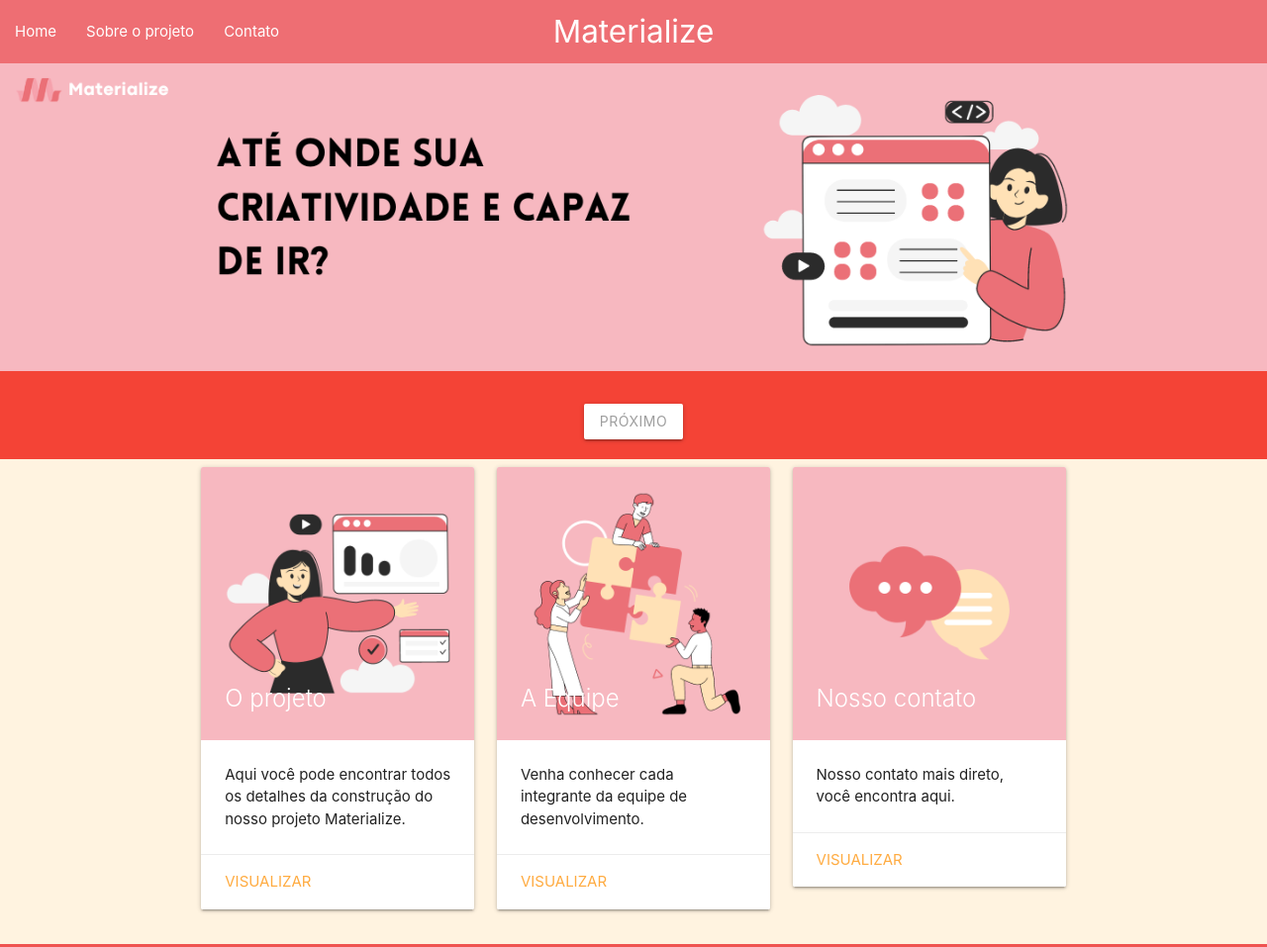
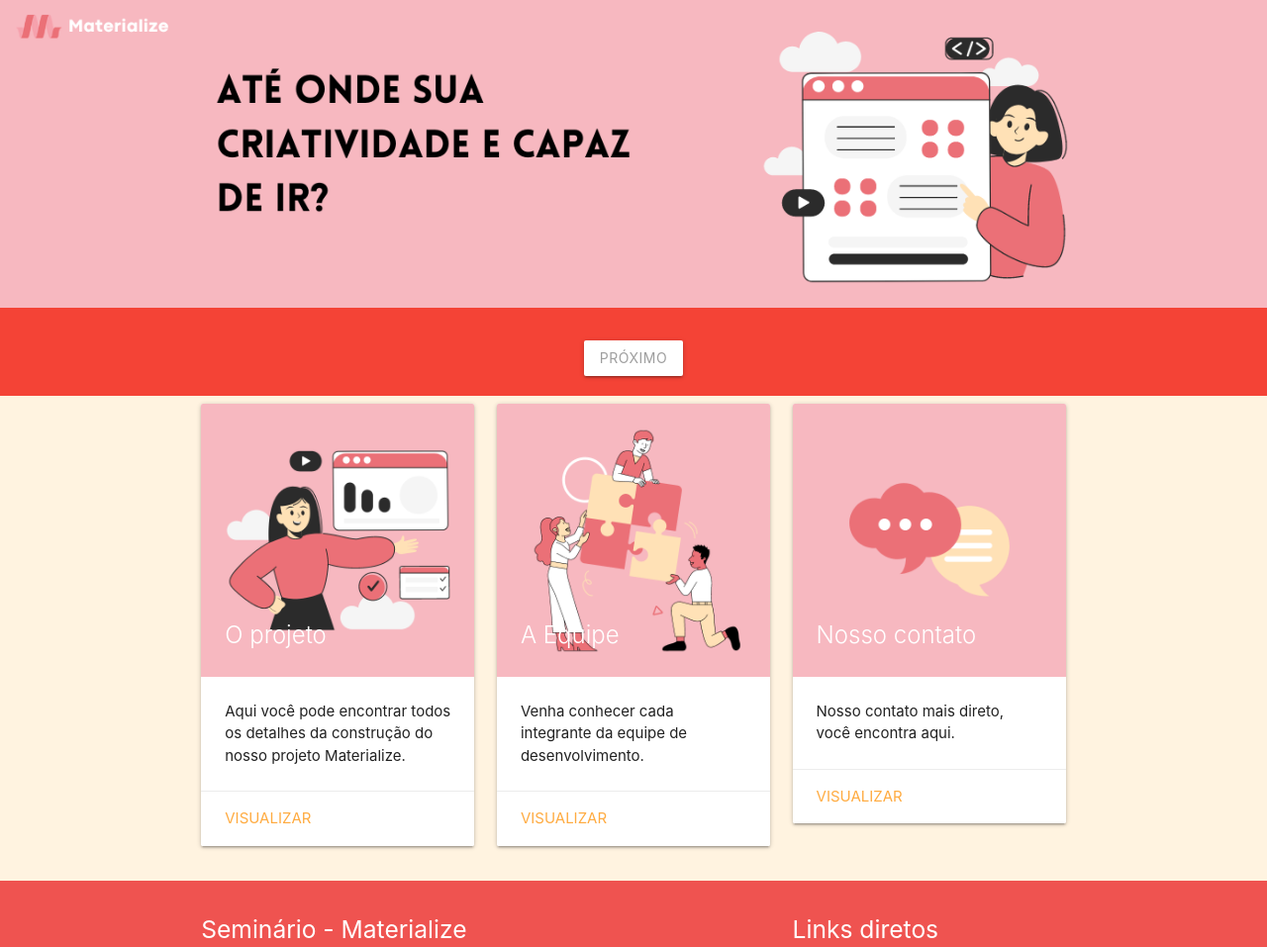
Before and after one commit to BamGodUP/Seminario-Materialize, a plain HTML site: page index.html in a window 1280 px wide. Shown: the top 957 px of the page at 99% size. Drawn offline with nearby package versions, Linux system fonts and the light colour scheme.

Commit message:
Update index.html

```diff
--- a/index.html
+++ b/index.html
@@ -75,17 +75,7 @@
 </head>
 <body>
 
-  <!-- Barra de navegação -->
-  <nav>
-    <div class="#ef9a9a red lighten-3">
-      <a href="#!" class="brand-logo center">Materialize</a>
-      <ul class="left hide-on-med-and-down">
-        <li><a href="index.html">Home</a></li>
-        <li><a href="sobre.html">Sobre o projeto</a></li>
-        <li><a href="contato.html">Contato</a></li>
-      </ul>
-    </div>
-  </nav>
+
 
 
   <!-- Barra lateral para dispositivos móveis -->
```
